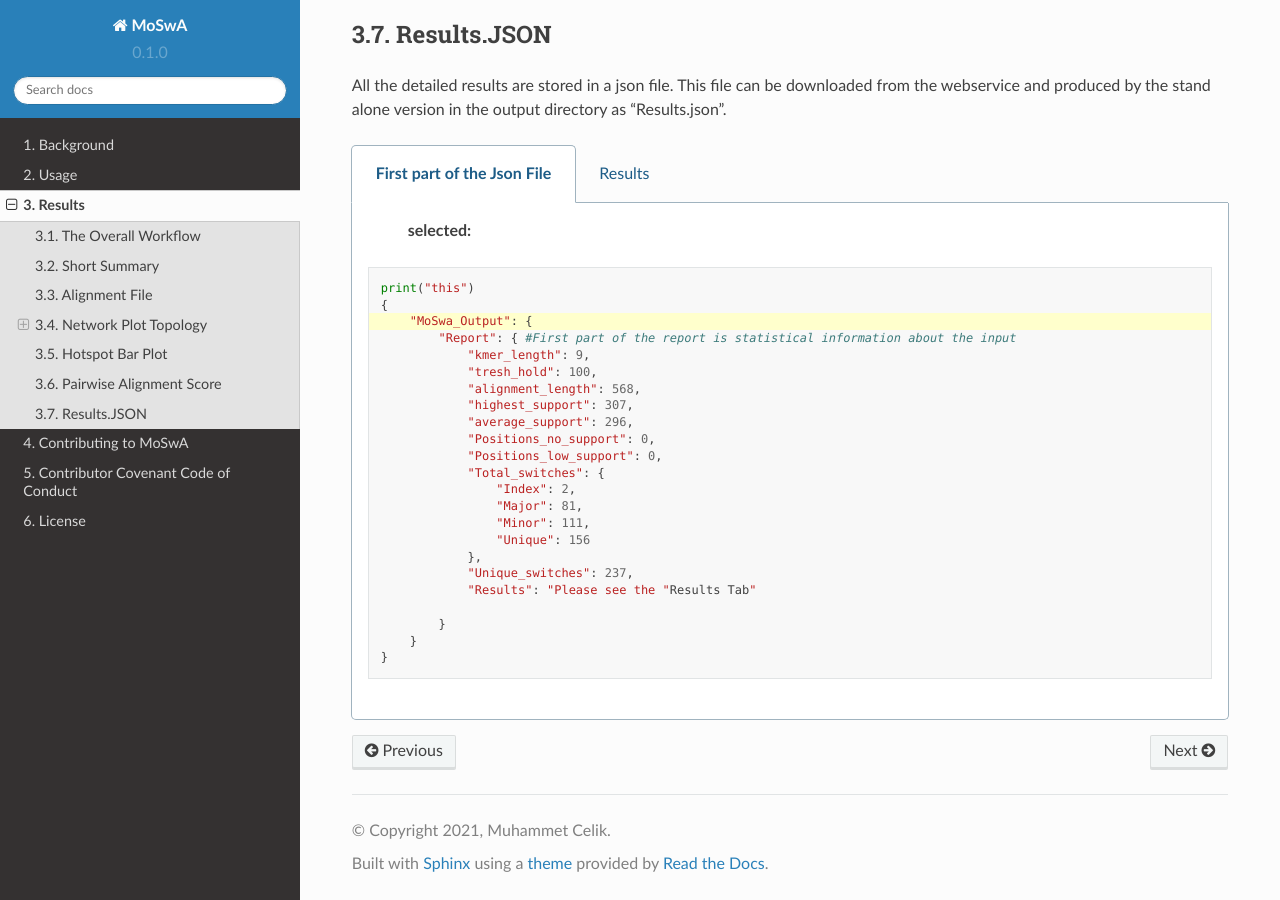
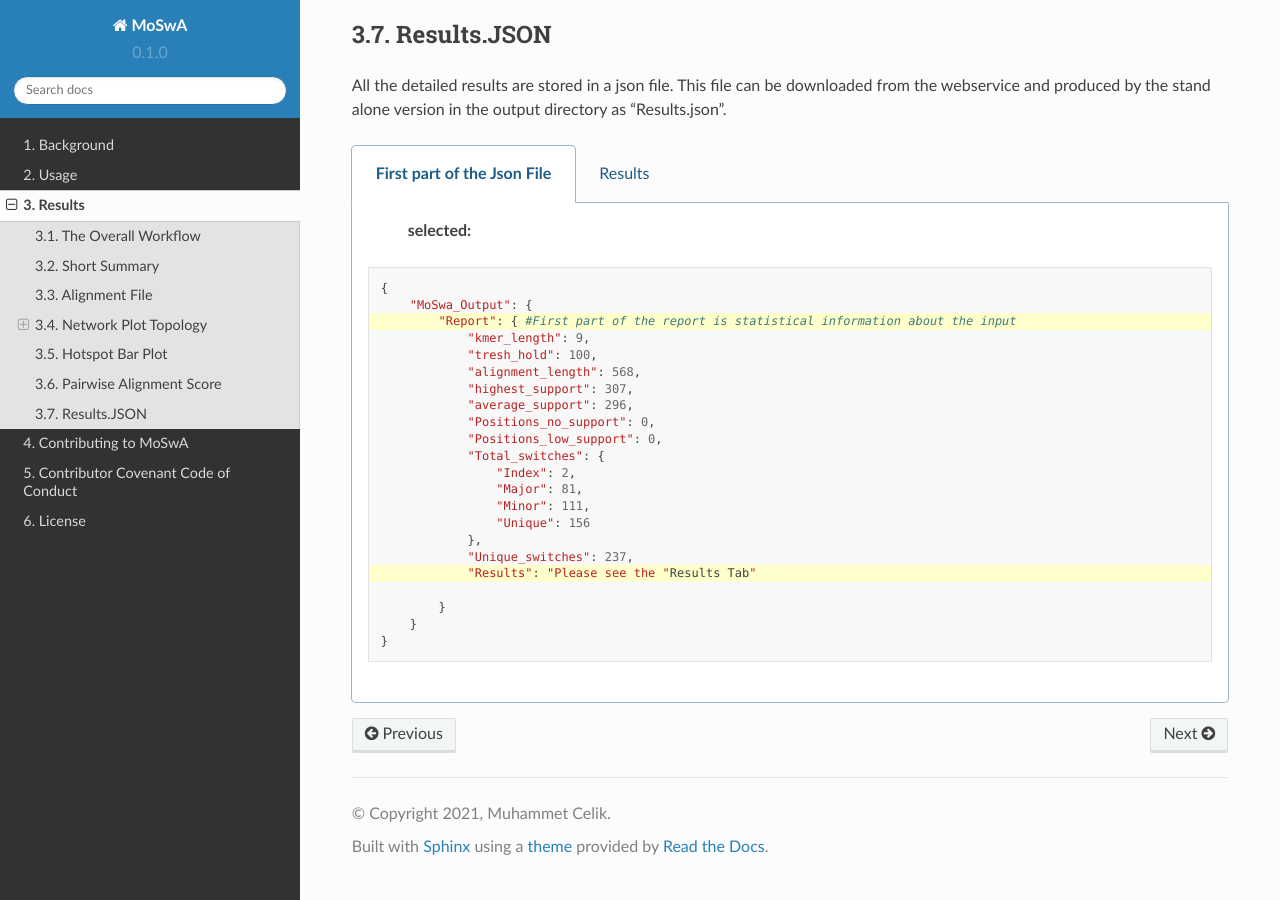
Before and after one commit to macelik/MoSwADocs, a Sphinx documentation site: the page built from docs/source/results.rst, in a window 1280 px wide and 900 px high, scrolled down 6764 px. Built offline with Sphinx 7.4.7 and the Read the Docs theme 2.0.0, drawn with Linux system fonts in a browser that asks for light colours.

Commit message:
Update results.rst

```diff
--- a/docs/source/results.rst
+++ b/docs/source/results.rst
@@ -177,9 +177,8 @@
        :selected:
 
       .. code-block:: python
-          :emphasize-lines: 3
+          :emphasize-lines: 3,18
 
-          print("this")
           {
               "MoSwa_Output": {
                   "Report": { #First part of the report is statistical information about the input
```
